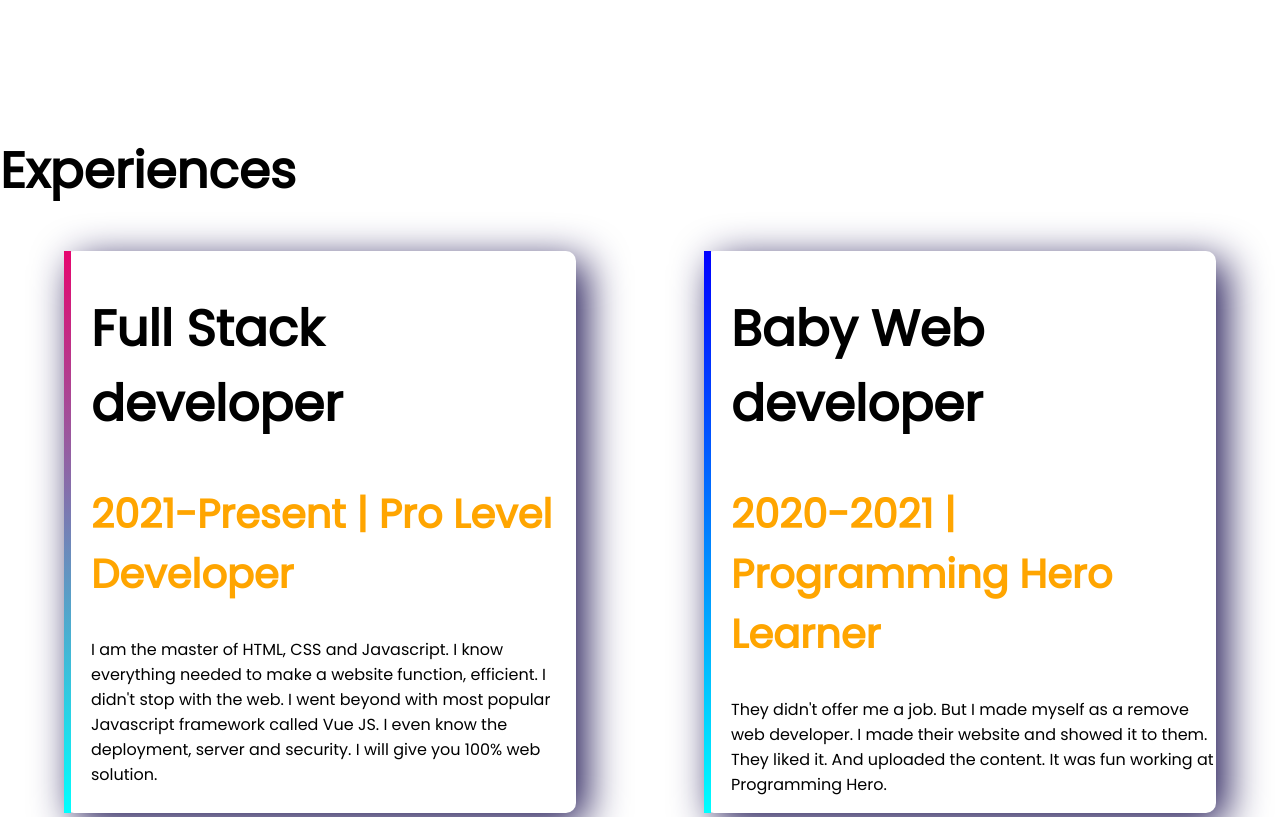
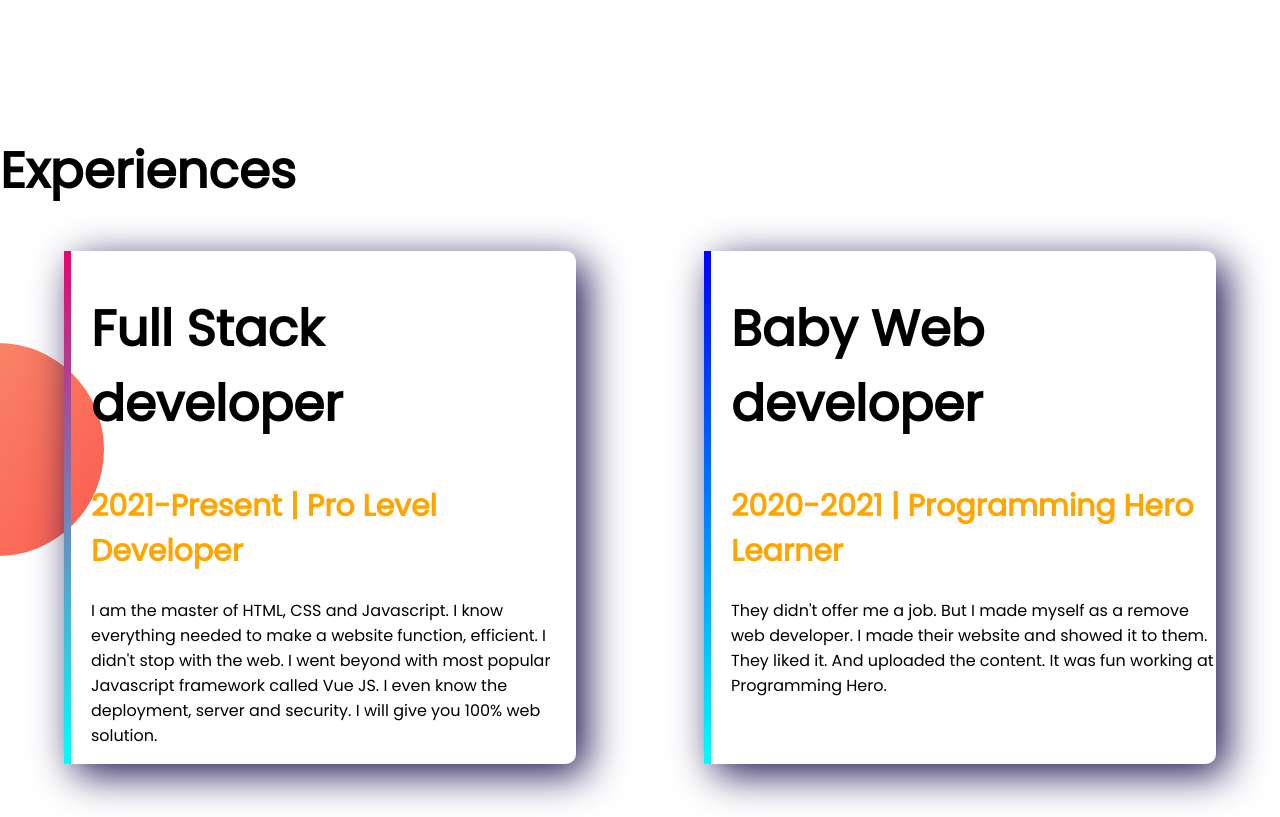
Before and after one commit to Syedshajib55/developer-portfolio, a plain HTML site: page index.html in a window 1280 px wide. Shown: the part 1200-2017 px from the top of the page. Drawn offline with Linux system fonts and the light colour scheme.

Commit message:
all done

```diff
--- a/style.css
+++ b/style.css
@@ -6,7 +6,7 @@ h1{
     font-size: 50px;
 }
 h2{
-font-size: 40px;
+font-size: 30px;
 }
 .orange-color{
     color: orange;
@@ -39,11 +39,12 @@ font-size: 40px;
     border-image: linear-gradient(blue,cyan);
     border-image-slice: 1;
 }
-.experiences-area{
+.experience-area{
     background-image: url(exp-bg.png);
     background-repeat: no-repeat;
     background-position: left;
 }
+
 .footer{
     text-align: center;
 }
```
